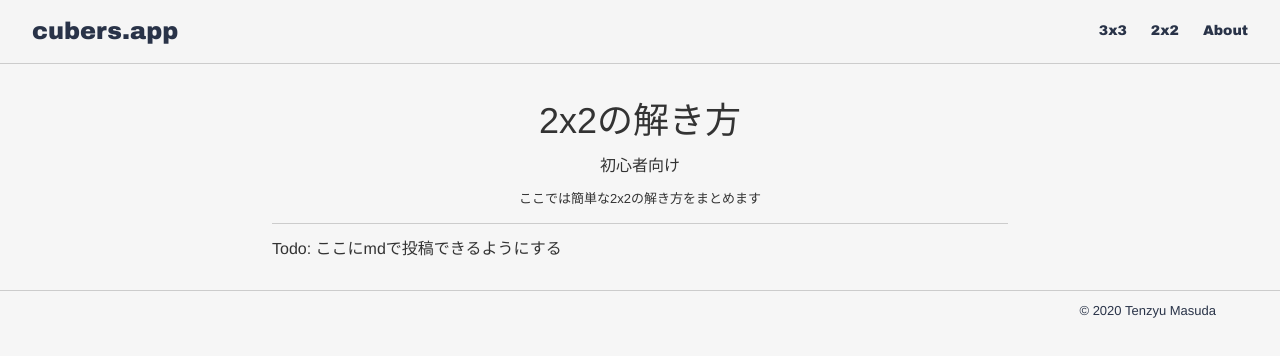
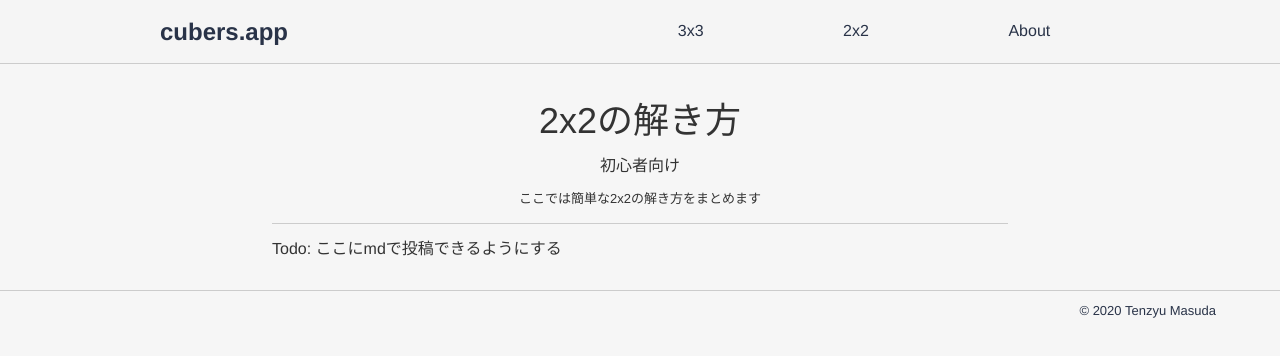
Before and after one commit to tenzyu/cubers-app, a React (Create React App) app: page /#/2x2 in a window 1280 px wide. Shown: the top 356 px of the page. Built offline with nearby package versions, Linux system fonts and the light colour scheme; a web font is replaced by a local one.

Commit message:
removed unnecessary code in the header

```diff
--- a/src/components/header.tsx
+++ b/src/components/header.tsx
@@ -5,20 +5,15 @@ import { Link } from "react-router-dom";
 
 export const Header = () => (
   <header className={styles.header} role="banner">
-    <div className={styles.left}>
-      <h1 className={styles.logo}>
+    <h1>
       <Link to="/">cubers.app</Link>
     </h1>
-    </div>
-
-    <nav className={styles.right}>
-      <ul className={styles.ul}>
+    <ul className={styles.navlinks}>
       {["3x3", "2x2", "About"].map((name) => (
-          <li className={styles.li}>
+        <li>
           <Link to={`/${name.toLowerCase()}`}> {name} </Link>
         </li>
       ))}
     </ul>
-    </nav>
   </header>
 );
--- a/src/styles/globalStyle.module.css
+++ b/src/styles/globalStyle.module.css
@@ -65,6 +65,12 @@ h6 {
   padding: 0;
 }
 
+h1,
+h2,
+h3 {
+  font-size: var(--h2-font-size);
+}
+
 ul {
   list-style: none;
   margin: 0;
--- a/src/styles/header.module.css
+++ b/src/styles/header.module.css
@@ -2,49 +2,17 @@
   align-items: center;
   background-color: rgba(246, 246, 246, .9);
   border-bottom: 1px solid #ccc;
-  -webkit-box-align: center;
   display: flex;
-  height: 64px;
+  justify-content: space-around;
   left: 0;
+  min-height: 4rem;
   position: sticky;
   top: 0;
   z-index: var(--z-fixed);
 }
 
-.left {
-  align-items: center;
-  -webkit-box-align: center;
-  flex: 1 0 0;
+.navlinks {
+  display: flex;
+  justify-content: space-around;
+  width: 40%;
 }
-
-.right {
-  align-items: center;
-  -webkit-box-align: center;
-  flex: 1 0 0;
-}
-
-.ul {
-  align-items: center;
-  -webkit-box-align: center;
-  -webkit-box-pack: end;
-  display: flex;
-  justify-content: flex-end;
-}
-
-.logo {
-  color: var(--text-color-light);
-  font-family: "rubik", "arial black", "Helvetica Neue", sans-serif;
-  font-size: var(--h2-font-size);
-  margin-left: 5%;
-}
-
-.li {
-  color: var(--text-color-light);
-  font-family: "arial black", "Helvetica Neue", sans-serif;
-  font-size: var(--small-font-size);
-  margin-right: 5%;
-}
-
-.li:not(:last-child) {
-  margin-right: var(--mb-3);
-}
```
Lines whose indentation alone changed are shown as unchanged.
